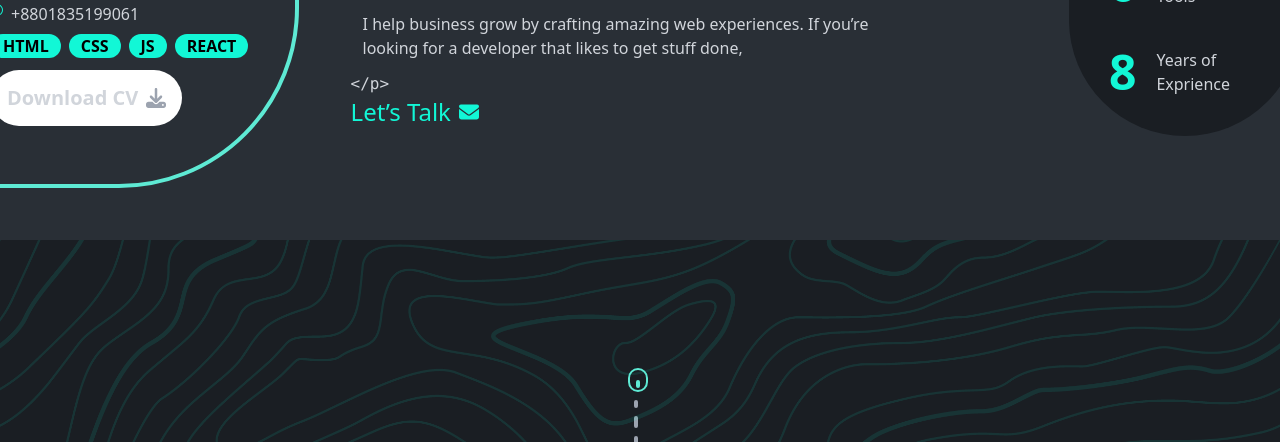
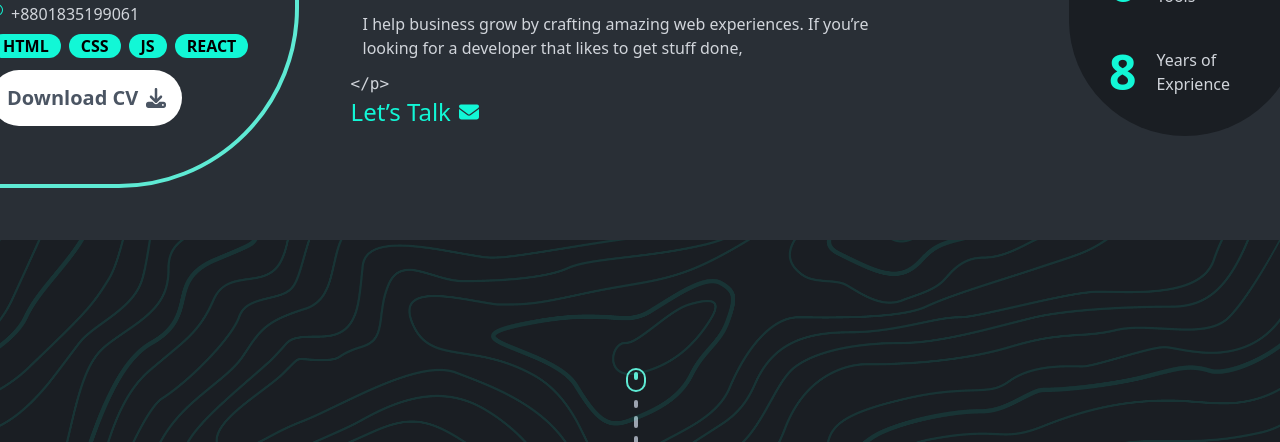
Before and after one commit to rashelmahomud/protfolio-project, a Next.js app: page / in a window 1280 px wide. Shown: the part 486-928 px from the top of the page. Built offline with nearby package versions, Linux system fonts and the light colour scheme.

Commit message:
added update

```diff
--- a/src/components/home/Banner.jsx
+++ b/src/components/home/Banner.jsx
@@ -72,11 +72,11 @@ const Banner = () => {
                 REACT
               </li>
             </ul>
-            <button className="flex justify-center items-center gap-2 bg-white text-gray-300 font-semibold text-[#292F36] text-xl leading-6 p-4 rounded-full my-3">
-              Download CV{" "}
+            <button className="flex justify-center items-center gap-2 bg-white text-gray-300 font-semibold text-gray-600 text-xl leading-6 p-4 rounded-full my-3">
+              Download CV
               <FontAwesomeIcon
                 icon={faDownload}
-                className="w-5 text-gray-400"
+                className="w-5 text-gray-600"
               />
             </button>
           </div>
--- a/src/components/shared/Util.jsx
+++ b/src/components/shared/Util.jsx
@@ -2,8 +2,8 @@ const Util = () => {
   return (
     <div className="lg:flex items-center flex-col p-10 mx-auto hidden">
       <div className="my-2">
-          <p className="w-5 h-6 border-2 border-teal-300 rounded-full relative -ml-1"></p>
-          <p className="w-1 h-2 border-2 border-teal-300 rounded-full absolute -mt-3 ml-1"></p>
+          <p className="w-5 h-6 border-2 border-teal-300 rounded-full relative -ml-2 "></p>
+          <p className="w-1 h-2 border-2 border-teal-300 rounded-full absolute -mt-5 "></p>
       </div>
       <ul className="flex flex-col gap-2">
         <li className="w-1 h-2 bg-gray-400 rounded"></li>
```
